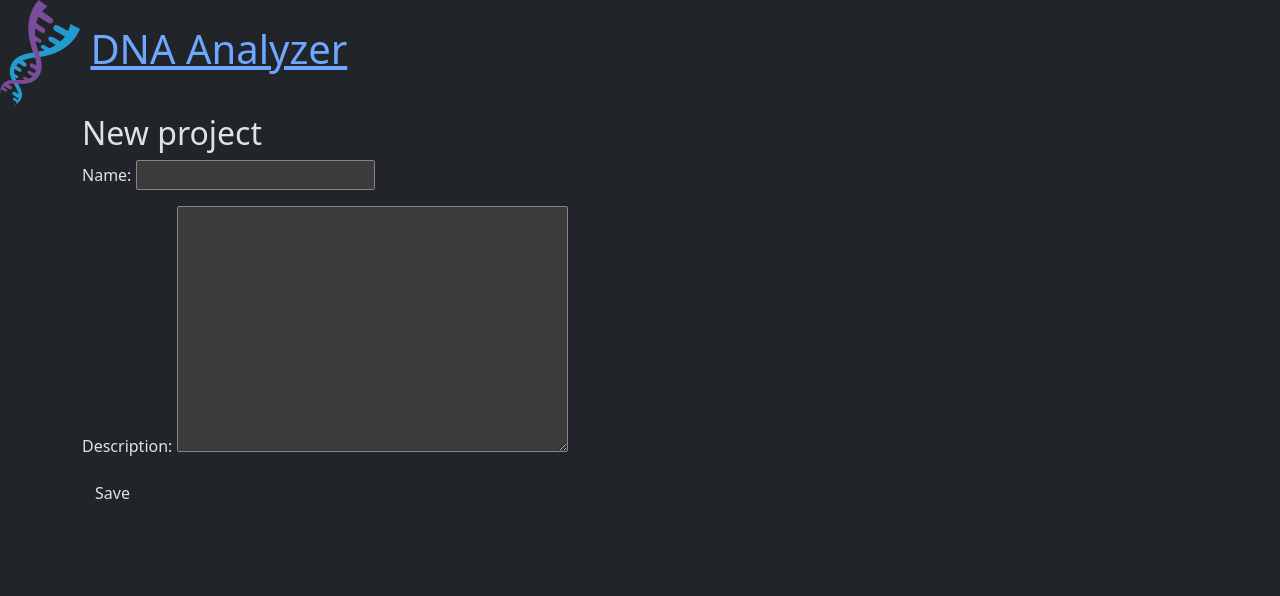
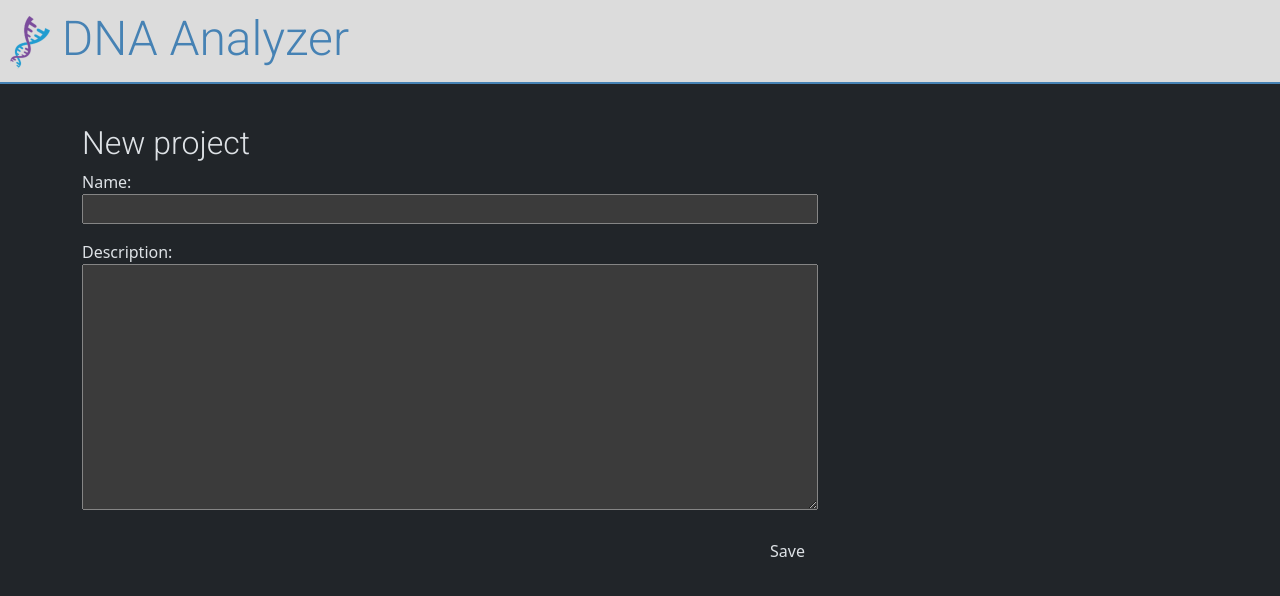
Before and after one commit to przemekgrzesiak91/DNA_Analyzer, a Django app: page /project/new/ in a window 1280 px wide. Shown: the top 596 px of the page. Run offline with Django 4.2, Linux system fonts and the light colour scheme; the visitor is signed in with stand-in values (Sample User, id 1).

Commit message:
updated template

```diff
--- /dev/null
+++ b/dna_analysis/static/css/main.css
@@ -0,0 +1,99 @@
+.{
+    background-color: #708090;
+}
+
+
+.page-header {
+    background-color: #DCDCDC;
+    margin-top: 0;
+    margin-bottom: 40px;
+    padding: 10px 5px 5px 10px;
+    border-bottom: 2px solid #4682B4;
+}
+
+.page-header h1,
+.page-header h1 a,
+.page-header h1 a:visited,
+.page-header h1 a:active {
+    color: #4682B4;
+    font-size: 36pt;
+    text-decoration: none;
+}
+
+h1,
+h2,
+h3,
+h4 {
+    font-family: 'Roboto';
+}
+
+.date {
+    color: #828282;
+}
+
+.save {
+    float: right;
+}
+
+.project-form textarea,
+.project-form input {
+    width: 100%;
+}
+
+.top-menu,
+.top-menu:hover,
+.top-menu:visited {
+    color: #ffffff;
+    float: right;
+    font-size: 26pt;
+    margin-right: 20px;
+}
+
+.project {
+    margin-bottom: 70px;
+}
+
+.project h2 a,
+.project h2 a:visited {
+    color: #ffffff;
+}
+
+.project > .date,
+.project > .actions {
+    float: right;
+}
+
+.btn-secondary,
+.btn-secondary:visited {
+    color: #C25100;
+    background: none;
+    border-color: #C25100;
+}
+
+.btn-secondary:hover {
+    color: #FFFFFF;
+    background-color: #C25100;
+}
+
+.gradient-custom-2 {
+/* fallback for old browsers */
+background: #fccb90;
+
+/* Chrome 10-25, Safari 5.1-6 */
+background: -webkit-linear-gradient(to right, #ee7724, #d8363a, #dd3675, #b44593);
+
+/* W3C, IE 10+/ Edge, Firefox 16+, Chrome 26+, Opera 12+, Safari 7+ */
+background: linear-gradient(to right, #ee7724, #d8363a, #dd3675, #b44593);
+}
+
+@media (min-width: 768px) {
+.gradient-form {
+height: 100vh !important;
+}
+}
+@media (min-width: 769px) {
+.gradient-custom-2 {
+border-top-right-radius: .3rem;
+border-bottom-right-radius: .3rem;
+}
+}
--- a/dna_analysis/templates/dna_analysis/base.html
+++ b/dna_analysis/templates/dna_analysis/base.html
@@ -6,13 +6,17 @@
     <meta name="viewport" content="width=device-width, initial-scale=1">
     <title>DNA Analyzer</title>
     <link href="https://cdn.jsdelivr.net/npm/bootstrap@5.3.2/dist/css/bootstrap.min.css" rel="stylesheet" integrity="sha384-T3c6CoIi6uLrA9TneNEoa7RxnatzjcDSCmG1MXxSR1GAsXEV/Dwwykc2MPK8M2HN" crossorigin="anonymous">
+    <link rel="stylesheet" href="{% static 'css/main.css' %}">
+    <link rel="preconnect" href="https://fonts.googleapis.com">
+    <link rel="preconnect" href="https://fonts.gstatic.com" crossorigin>
+    <link href="https://fonts.googleapis.com/css2?family=Roboto:ital,wght@0,300;1,100&display=swap" rel="stylesheet">
   </head>
   <body>
    <div class="page-header">
             {% if user.is_authenticated %}
                 <a href="{% url 'project_new' %}" class="top-menu"><span class="glyphicon glyphicon-plus"></span></a>
             {% endif %}
-       <h1><img src="{% static 'img/dna.png' %}" alt="My image">
+       <h1><img src="{% static 'img/logo.png' %}" alt="My image">
        <a href="/">DNA Analyzer</a></h1>
 
         </div>
--- a/dna_analysis/templates/registration/login.html
+++ b/dna_analysis/templates/registration/login.html
@@ -7,7 +7,7 @@
 
 <section class="h-100 gradient-form" style="background-color: #eee;">
   <div class="container py-5 h-100">
-    <div class="row d-flex justify-content-center align-items-center h-100">
+
       <div class="col-xl-10">
         <div class="card rounded-3 text-black">
           <div class="row g-0">
@@ -37,7 +37,7 @@
           </div>
         </div>
       </div>
-    </div>
+
   </div>
 </section>
 
```
Also changed, not shown: dna_analysis/static/css/dna_analysis — kopia.css (renamed from dna_analysis/static/css/dna_analysis.css), dna_analysis/static/img/logo.png (added).
